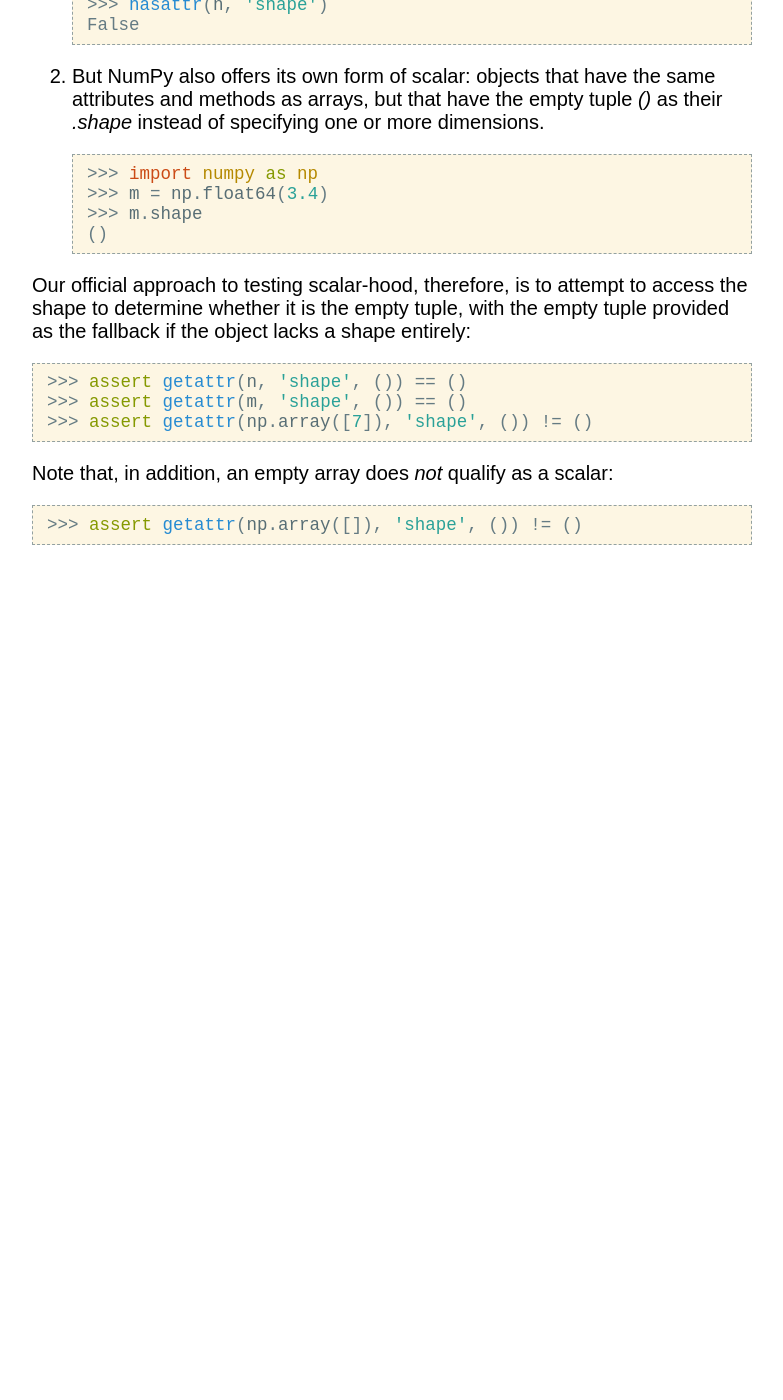
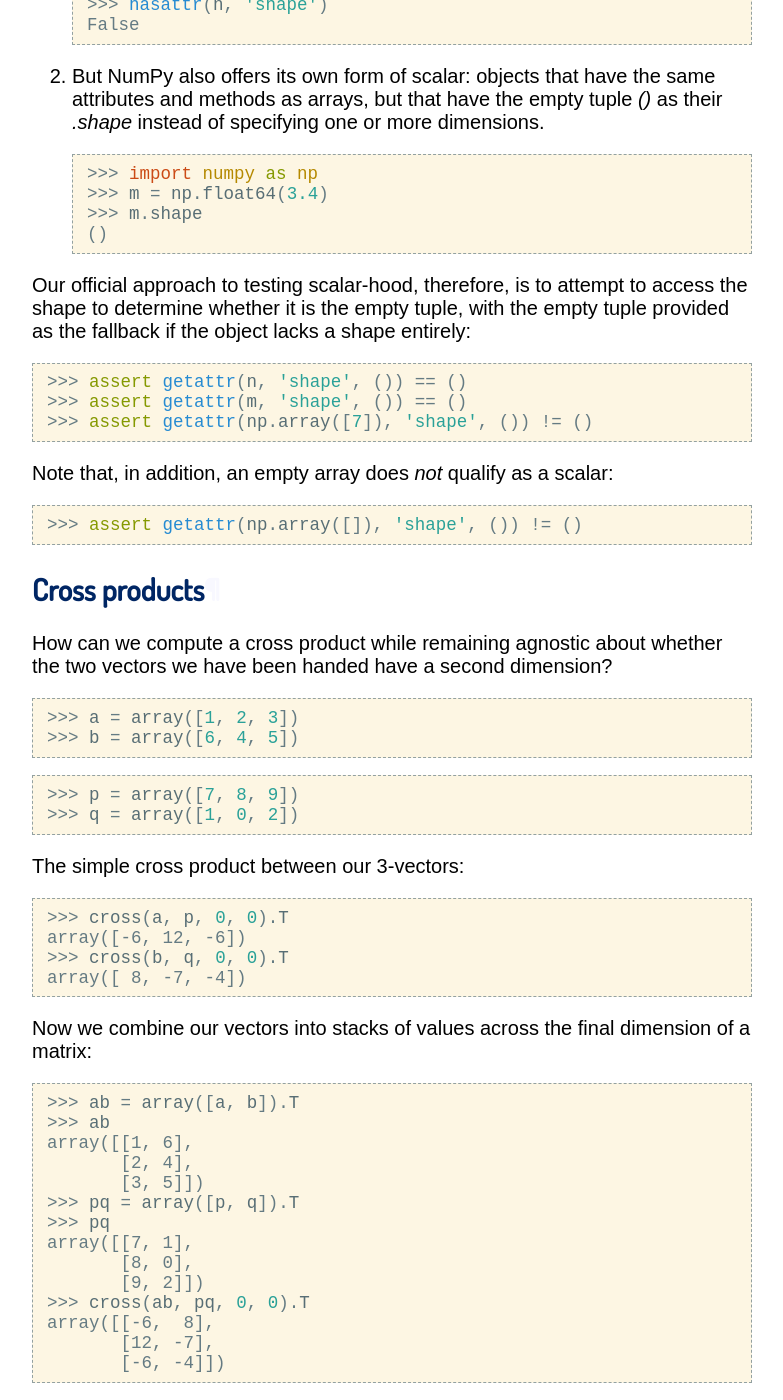
Before and after one commit to skyfielders/python-skyfield, a Sphinx documentation site: the page built from skyfield/documentation/dev.rst, in a window 1280 px wide and 1400 px high, scrolled down 1491 px. Shown: the whole window, without its empty margins (248-1031 px from the left). Built offline with Sphinx 7.4.7, drawn with Linux system fonts in a browser that asks for light colours; before the commit the page ends 2053 px from its top, so only the background shows below that.

```diff
--- a/skyfield/documentation/dev.rst
+++ b/skyfield/documentation/dev.rst
@@ -9,7 +9,7 @@
 
 (Wondering how to do fundamental_arguments() without reshape:)
 
->>> from numpy import array, matrix, float64
+>>> from numpy import array, cross, matrix, float64
 >>> m = array([4.0,5.0,6.0])
 >>> arg1 = float64(2.0)
 >>> argn = array([2.0, 3.0])
@@ -92,3 +92,40 @@
 Note that, in addition, an empty array does *not* qualify as a scalar:
 
 >>> assert getattr(np.array([]), 'shape', ()) != ()
+
+Cross products
+==============
+
+How can we compute a cross product while remaining agnostic about
+whether the two vectors we have been handed have a second dimension?
+
+>>> a = array([1, 2, 3])
+>>> b = array([6, 4, 5])
+
+>>> p = array([7, 8, 9])
+>>> q = array([1, 0, 2])
+
+The simple cross product between our 3-vectors:
+
+>>> cross(a, p, 0, 0).T
+array([-6, 12, -6])
+>>> cross(b, q, 0, 0).T
+array([ 8, -7, -4])
+
+Now we combine our vectors into stacks of values across the final
+dimension of a matrix:
+
+>>> ab = array([a, b]).T
+>>> ab
+array([[1, 6],
+       [2, 4],
+       [3, 5]])
+>>> pq = array([p, q]).T
+>>> pq
+array([[7, 1],
+       [8, 0],
+       [9, 2]])
+>>> cross(ab, pq, 0, 0).T
+array([[-6,  8],
+       [12, -7],
+       [-6, -4]])
```
Also changed, not shown: 3 other files.
